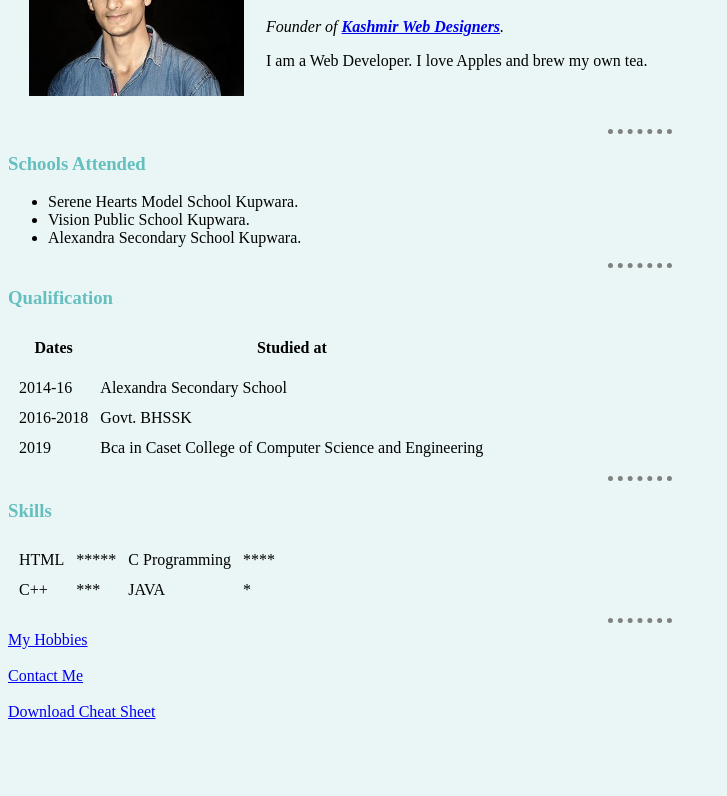
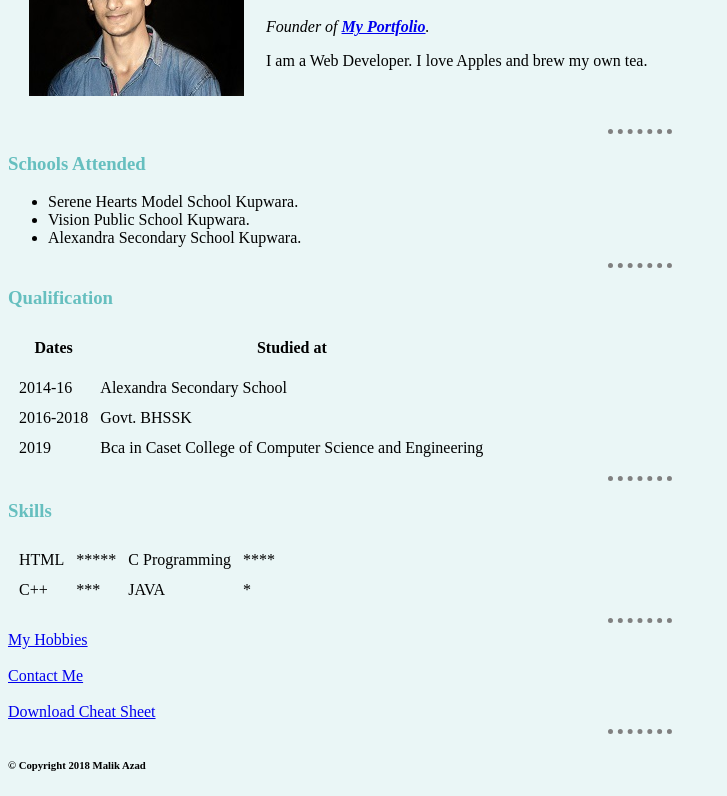
Before and after one commit to Malik-Azad/cv, a plain HTML site: page index.html in a window 1280 px wide. Shown: the part 104-900 px from the top of the page, without its empty margins (0-727 px from the left). Before the commit the page ends 833 px from the top, so only its background shows below. Drawn offline with Linux system fonts and the light colour scheme.

Commit message:
Update index.html

```diff
--- a/index.html
+++ b/index.html
@@ -10,7 +10,7 @@
    <tr>
     <td><img src="Azad.png" alt="Image of Azad"> </td>
     <td> <h1>Azad MaLik</h1>
-  <p><em>Founder of <strong><a href="https://www.appbrewery.co/">Kashmir Web Designers</a></strong>.</em></p>
+  <p><em>Founder of <strong><a href="https://malikazad.netlify.app">My Portfolio</a></strong>.</em></p>
   <p>I am a Web Developer. I love Apples and brew my own tea.</p></td>
    </tr>
   </table>
@@ -60,5 +60,11 @@
     <a href="hobbies.html">My Hobbies</a> <br><br>
     <a href="contact.html">Contact Me</a><br><br>
     <a download href="https://web.stanford.edu/group/csp/cs21/htmlcheatsheet.pdf">Download Cheat Sheet</a>
+
+  <hr>
+  <footer>
+  <h6>&copy; Copyright 2018 Malik Azad</h6>
+  </footer>
+
  </body>
 </html>
```
